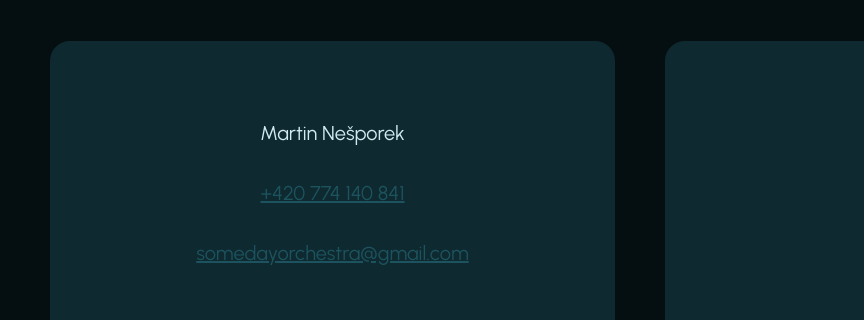
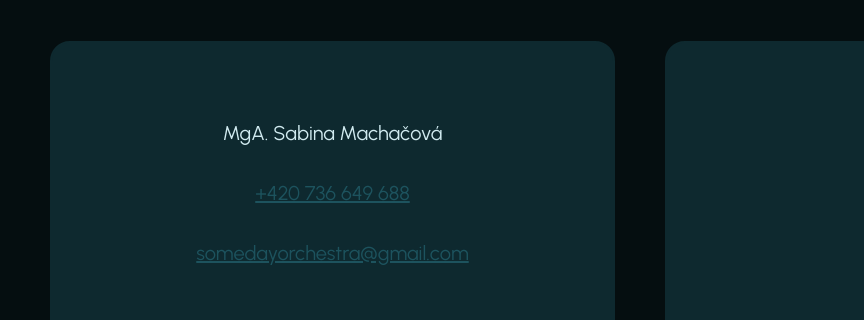
Before and after one commit to DanielaBiolek/SomedayOrchestra, a website: page index.html in a window 1280 px wide. Shown: the part 4668-4988 px from the top of the page, 0-864 px from the left. Drawn offline with nearby package versions, Linux system fonts and the light colour scheme.

Commit message:
zmena kontaktu

```diff
--- a/index.html
+++ b/index.html
@@ -249,8 +249,8 @@
         <div class="kontakt_kontejner">
             <div class="kontakt_box1 kontakt_card line_height-2">
                 <p></p>
-                <p>Martin Nešporek</p>
-                <p><a class="link" href="tel:00420774140841">+420 774 140 841</a></p>
+                <p>MgA. Sabina Machačová</p>
+                <p><a class="link" href="tel:00420736649688">+420 736 649 688</a></p>
                 <p><a class="link" href="mailto:somedayorchestra@gmail.com">somedayorchestra@gmail.com</a></p>
             </div>
 
```
